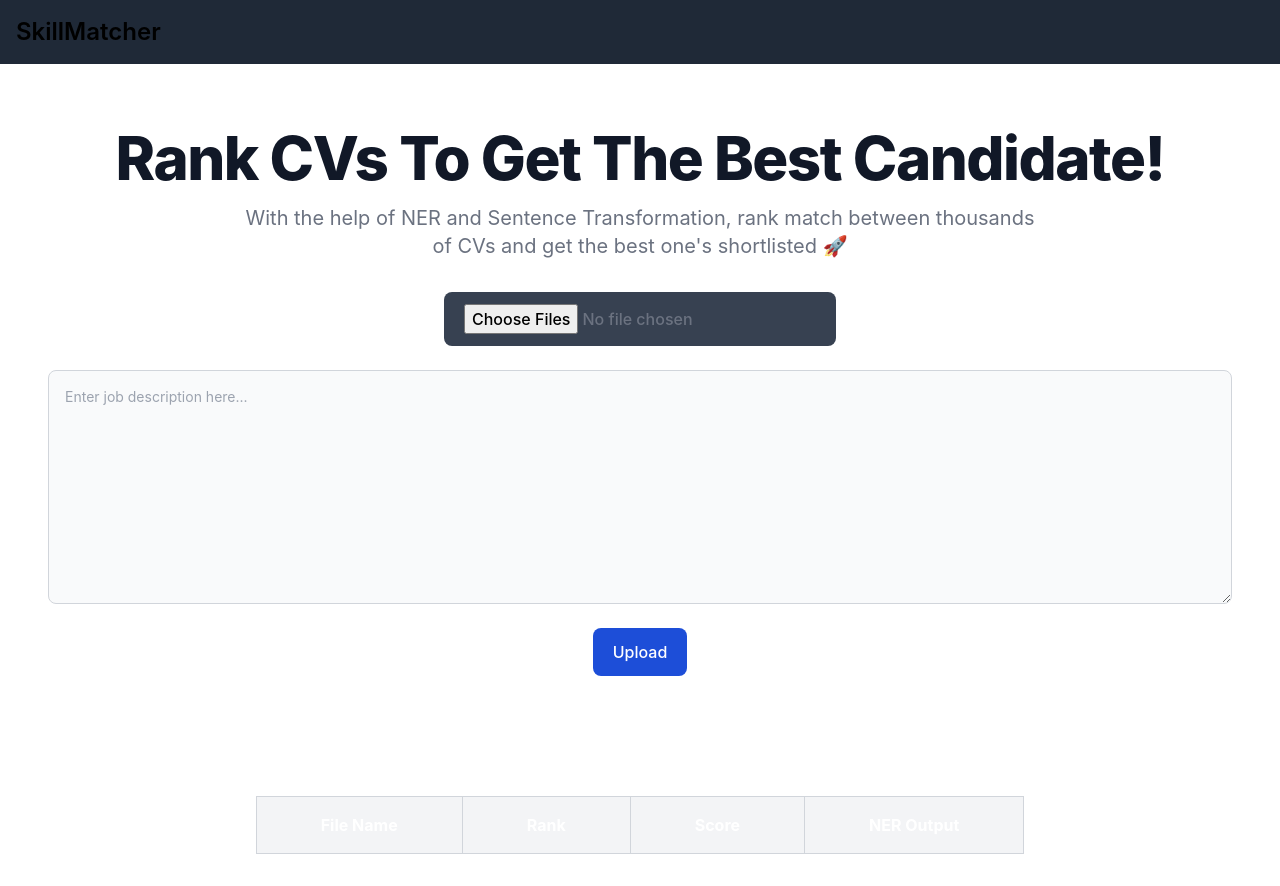
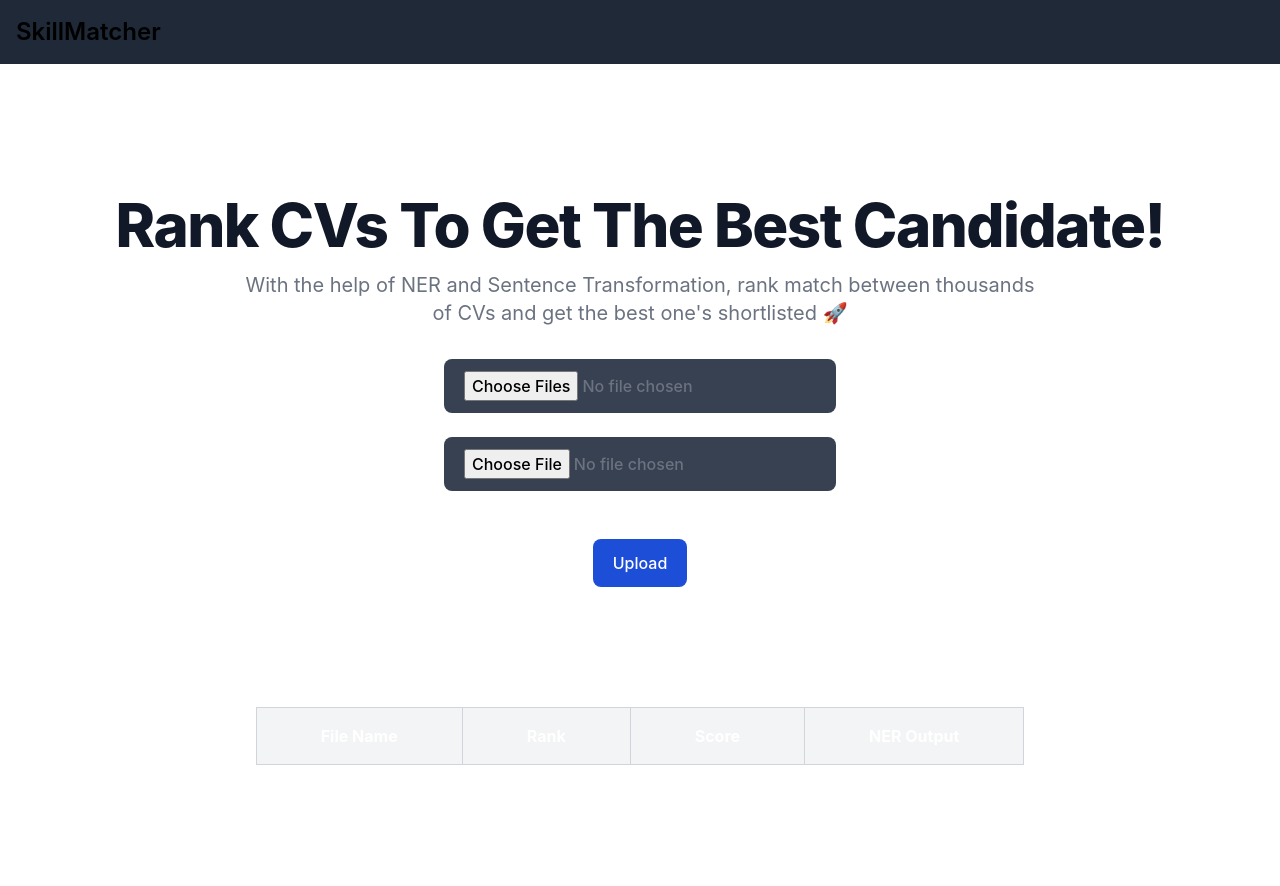
Before and after one commit to iamsid47/resume_ner_frontend, a React (Create React App) app: page / in a window 1280 px wide. After the commit the page ends 864 px from the top, so only its background shows below. Built offline with nearby package versions, Linux system fonts and the light colour scheme.

Commit message:
add job description upload

```diff
--- a/src/components/FileHandle.jsx
+++ b/src/components/FileHandle.jsx
@@ -3,7 +3,9 @@ import axios from "axios";
 
 const FileHandle = () => {
   const [selectedFiles, setSelectedFiles] = useState([]);
-  const [jobDescription, setJobDescription] = useState("");
+  const [selectedJobDescriptionFile, setSelectedJobDescriptionFile] =
+    useState(null);
+
   const [uploadStatus, setUploadStatus] = useState("");
   const [rankedCvs, setRankedCvs] = useState([]);
   const [showDropdown, setShowDropdown] = useState(false);
@@ -12,8 +14,8 @@ const FileHandle = () => {
     setSelectedFiles(Array.from(event.target.files));
   };
 
-  const handleJobDescriptionChange = (event) => {
-    setJobDescription(event.target.value);
+  const handleJobDescriptionFileChange = (event) => {
+    setSelectedJobDescriptionFile(event.target.files[0]);
   };
 
   const handleUpload = async () => {
@@ -23,7 +25,10 @@ const FileHandle = () => {
         formData.append("files", file);
       });
 
-      formData.append("jobDescription", jobDescription);
+      // Append job description file
+      if (selectedJobDescriptionFile) {
+        formData.append("jobDescriptionFile", selectedJobDescriptionFile);
+      }
 
       setUploadStatus("Uploading...");
 
@@ -63,14 +68,20 @@ const FileHandle = () => {
             />
           </div>
 
-          <textarea
+          {/* <textarea
             rows="10"
             className="block p-4 w-full text-sm text-gray-900 bg-gray-50 rounded-lg border border-gray-300 focus:ring-blue-500 focus:border-blue-500 dark:bg-gray-700 dark:border-gray-600 dark:placeholder-gray-400 dark:text-white dark:focus:ring-blue-500 dark:focus:border-blue-500"
             placeholder="Enter job description here..."
             value={jobDescription}
             onChange={handleJobDescriptionChange}
-          ></textarea>
-
+          ></textarea> */}
+          <div className="flex flex-col mb-6 sm:flex-row sm:justify-center sm:space-y-0 sm:space-x-4">
+            <input
+              type="file"
+              onChange={handleJobDescriptionFileChange}
+              className="text-gray-500 cursor-pointer inline-flex justify-center items-center py-3 px-5 text-base font-medium text-center rounded-lg bg-gray-700 hover:bg-gray-800 focus:ring-4 focus:ring-gray-300 dark:focus:ring-gray-900 transition duration-300"
+            />
+          </div>
           <button
             onClick={handleUpload}
             className="inline-flex my-6 justify-center items-center py-3 px-5 text-base font-medium text-center text-white rounded-lg bg-blue-700 hover:bg-blue-800 focus:ring-4 focus:ring-blue-300 dark:focus:ring-blue-900 transition duration-300"
```
